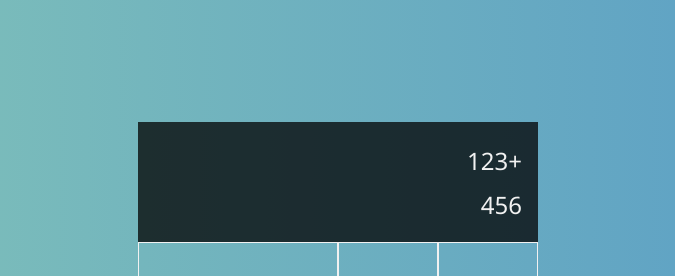
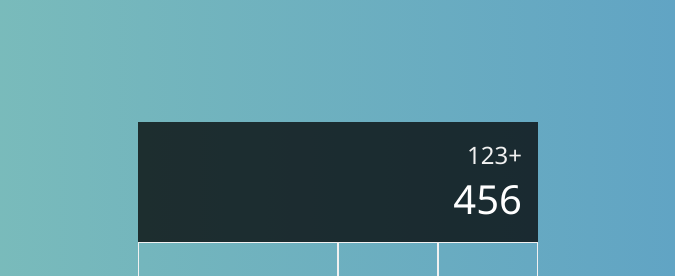
Before and after one commit to LinSchmitz/Calculator, a React (Vite) app: page / in a window 1280 px wide. Shown: the top 276 px of the page, without its empty margins (302-977 px from the left). Built offline with nearby package versions, Linux system fonts and the light colour scheme.

Commit message:
done css

```diff
--- a/src/index.css
+++ b/src/index.css
@@ -4,6 +4,7 @@
 
   --dark-text: #333;
   --light-text: #f1f1f1;
+  --pure-white: #fff;
 
   --light-blue: rgbs(255, 255, 255, 0.75);
   --dark-output: rgba(0, 0, 0, 0.75);
@@ -67,6 +68,6 @@ body {
 }
 
 .output .curr-operand {
-  color: var(--light-text);
-  font-size: 1.5rem;
+  color: var(--pure-white);
+  font-size: 2.5rem;
 }
```
